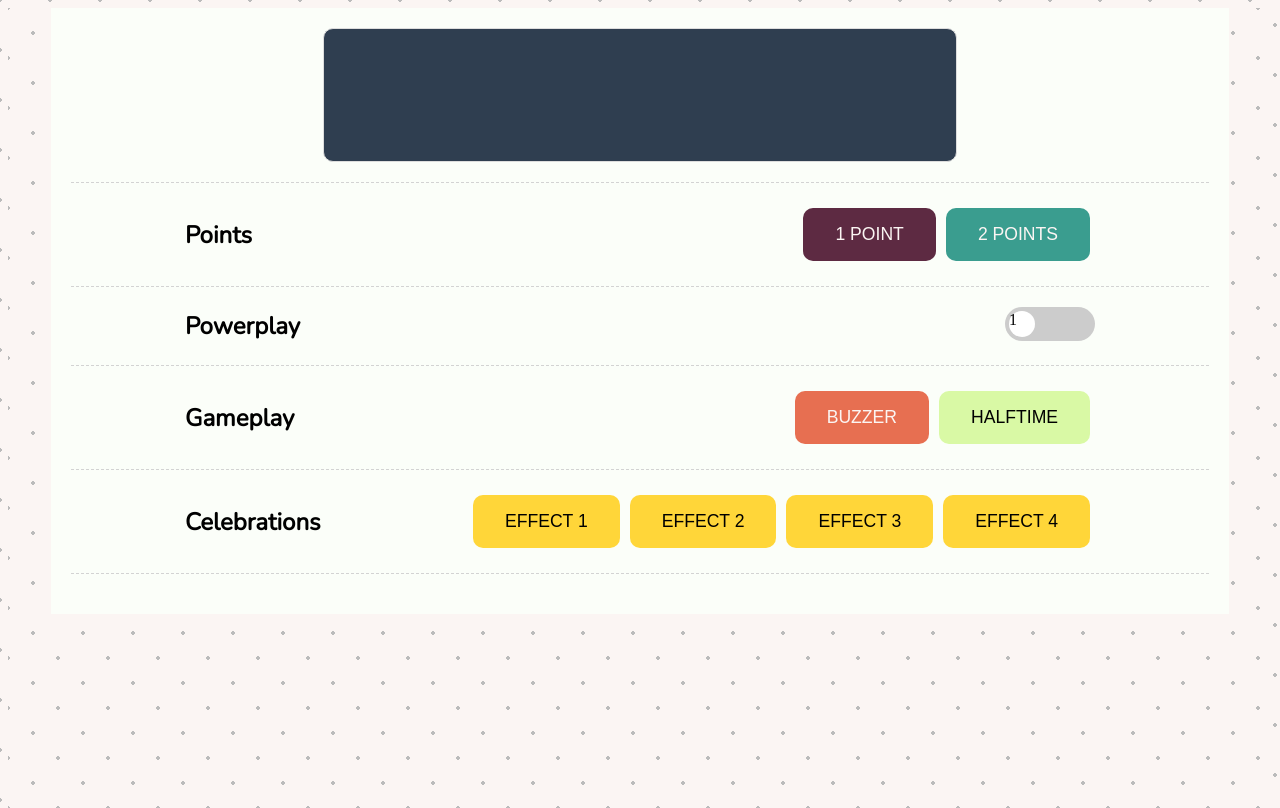
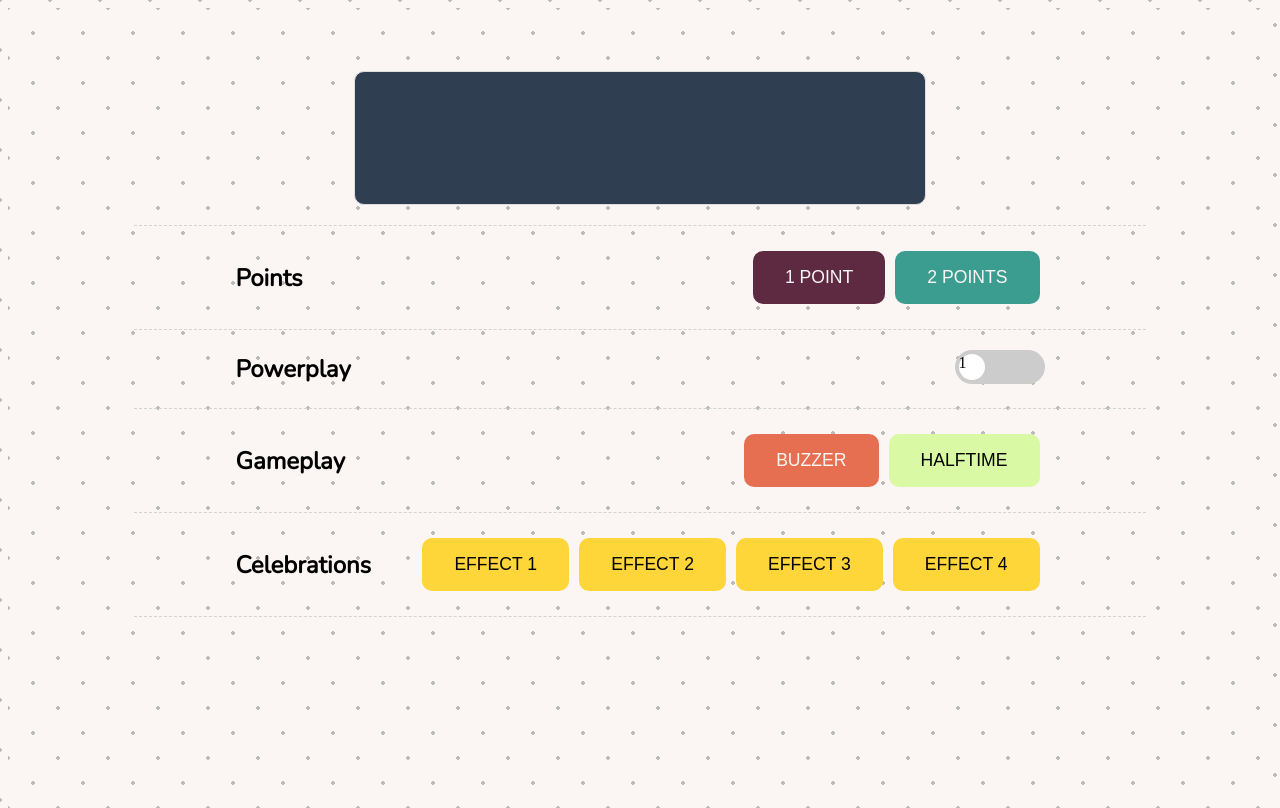
Before and after one commit to Makerspace-Ashoka/HoopGlow, a Nuxt app in the folder frontend/: page / in a window 1280 px wide. Built offline with nearby package versions, Linux system fonts and the light colour scheme.

Commit message:
Add more container padding

```diff
--- a/frontend/app.vue
+++ b/frontend/app.vue
@@ -54,10 +54,13 @@ export default {
   display: flex;
   flex-direction: column;
   align-items: center;
-  background-color: #FBFEF9;
+  /* background-color: #FBFEF9; */
   padding: 20px;
   max-width: 90%;
   margin: 0 auto;
+  padding-top: 5%;
+  padding-left: 10%;
+  padding-right: 10%;
 }
 
 .section {
```
